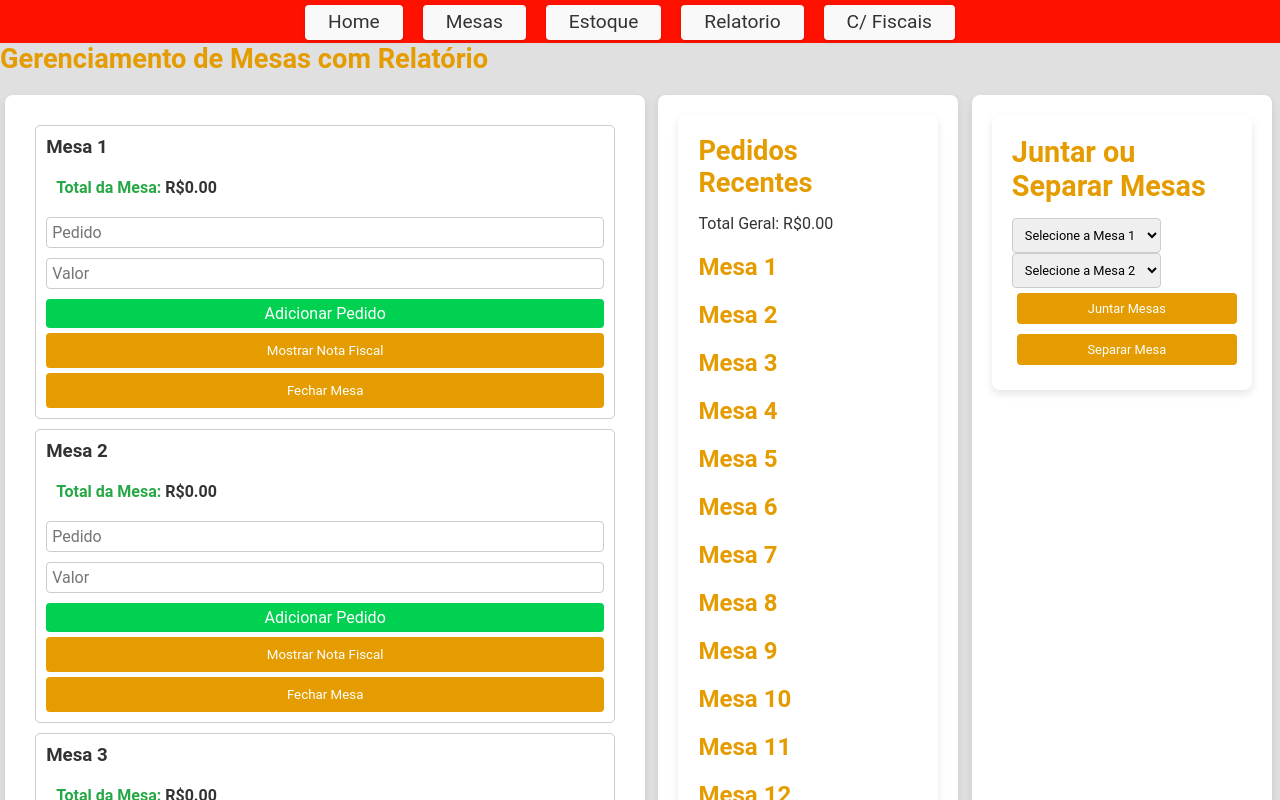
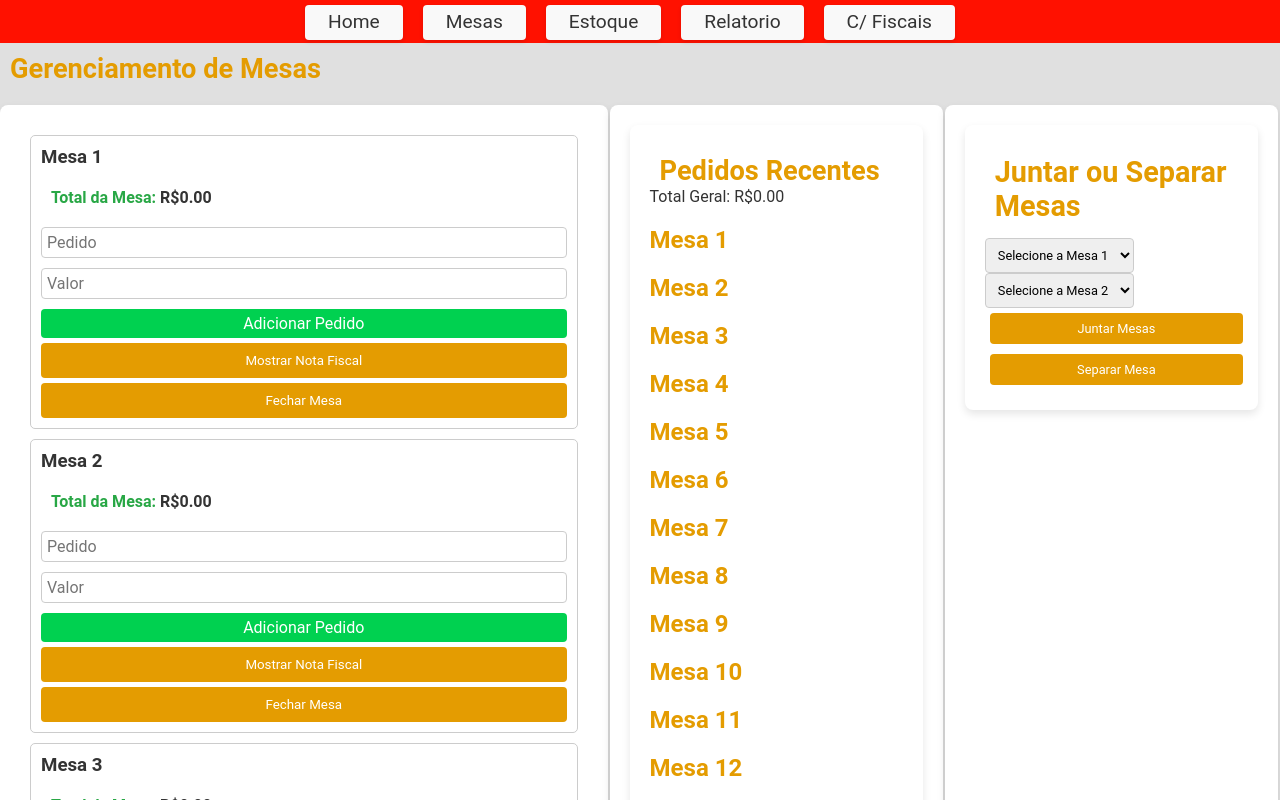
Before and after one commit to MateusProDev/sigpar, a React (Create React App) app in the folder my-app/: page /juntarmesasrelatorio in a window 1280 px wide. Shown: the top 800 px of the page. Built offline with nearby package versions, Linux system fonts and the light colour scheme; sample sign-in values are in the browser's storage.

Commit message:
add melhoria no stilo minimizando e add pixel perfect

```diff
--- a/my-app/src/components/JuntarMesasRelatorio.jsx
+++ b/my-app/src/components/JuntarMesasRelatorio.jsx
@@ -4,7 +4,7 @@ import GerenciamentoMesas from './GerenciamentoMesas';
 
 const JuntarMesasRelatorio = () => (
   <div>
-    <h2>Gerenciamento de Mesas com Relatório</h2>
+    <h2>Gerenciamento de Mesas</h2>
     <GerenciamentoMesas />
   </div>
 );
--- a/my-app/src/index.css
+++ b/my-app/src/index.css
@@ -15,12 +15,12 @@ body {
 
 /* Estilo para cada caixa (box) dos componentes */
 .box {
-  width: 300px;
+  width: 350px;
   padding: 20px;
   background-color: #ffffff;
   border-radius: 8px;
   box-shadow: 0 4px 8px rgba(0, 0, 0, 0.1);
-  margin-right: 3px;
+  margin-right: 2px;
   overflow: hidden;
   transition: box-shadow 0.3s ease;
 }
@@ -39,7 +39,7 @@ body {
 /* Estilo para o título de cada seção */
 h2 {
   font-size: 1.7rem;
-  margin-bottom: 15px;
+  margin: 10px 0 0 10px;
   color: #e49c01;
 }
 
```
